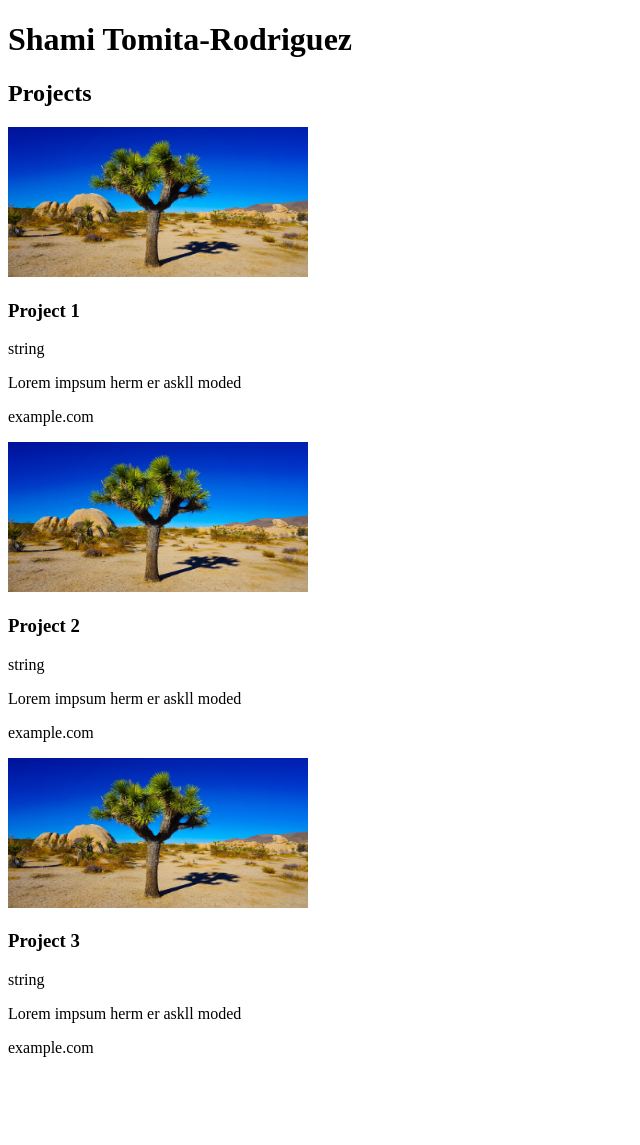
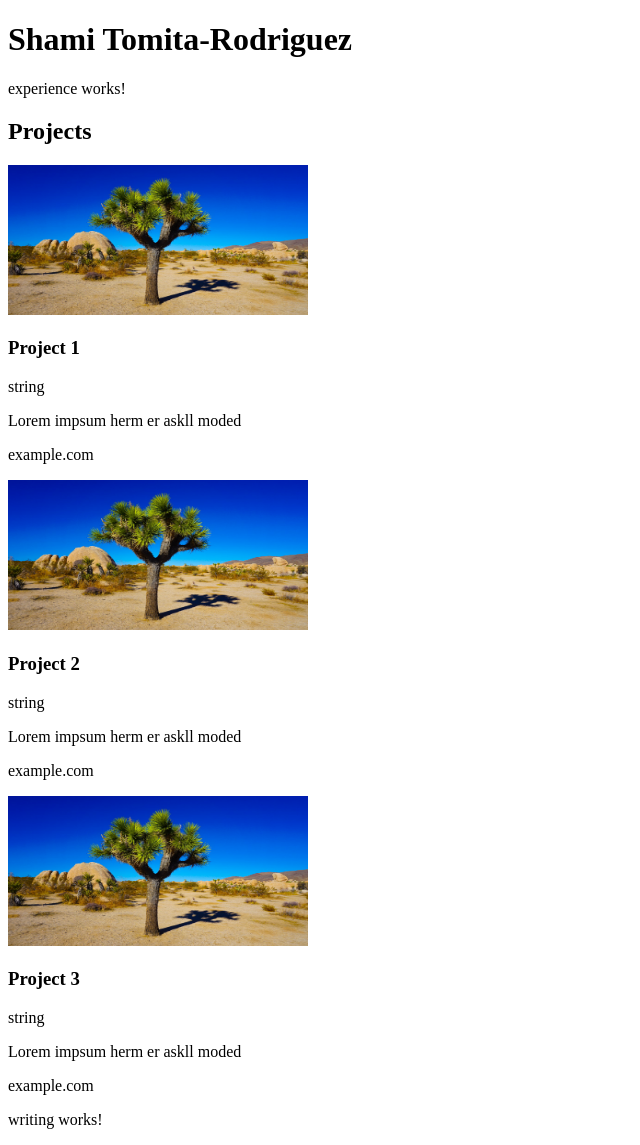
Before and after one commit to shamiguel/personal-portfolio, an Angular app: page / in a window 1280 px wide. Shown: the whole page, without its empty margins (0-640 px from the left). Before the commit the page ends 1073 px from the top, so only its background shows below. Built offline with nearby package versions, Linux system fonts and the light colour scheme.

Commit message:
Reformat and reorganize new components

```diff
--- a/src/app/app.component.html
+++ b/src/app/app.component.html
@@ -1,4 +1,5 @@
-<main>
-  <h1>{{this.portfolioTitle}}</h1>
+
 <app-main></app-main>
-</main>
+<app-experience></app-experience>
+<app-projects></app-projects>
+<app-writing></app-writing>
--- a/src/app/app.component.ts
+++ b/src/app/app.component.ts
@@ -3,25 +3,18 @@ import { CommonModule } from '@angular/common';
 import { RouterOutlet } from '@angular/router';
 import { MainComponent } from './main/main.component';
 import { PortfolioService } from './services/portfolio.service';
+import { ProjectsComponent } from './projects/projects.component';
+import { ExperienceComponent } from './experience/experience.component';
+import { WritingComponent } from './writing/writing.component';
 
 @Component({
   selector: 'app-root',
   standalone: true,
-  imports: [CommonModule, RouterOutlet, MainComponent],
+  imports: [CommonModule, RouterOutlet, MainComponent, ProjectsComponent, ExperienceComponent, WritingComponent],
   templateUrl: './app.component.html',
   styleUrls: ['./app.component.scss']
 })
 
 export class AppComponent {
   title = 'personal-portfolio';
-
-  portfolioTitle: String = "";
-
-  constructor(private portfolioService: PortfolioService){}
-
-  ngOnInit(): void {
-    this.portfolioService.getpPortfolioName().subscribe((data)=>{
-      this.portfolioTitle = data;
-    })
-  }
 }
--- a/src/app/main/main.component.html
+++ b/src/app/main/main.component.html
@@ -1,8 +1 @@
-<h2>{{this.section.name}}</h2>
-<div *ngFor="let project of this.projects">
-    <img src={{project.image}} width="300" height="150" >
-    <h3>{{project.name}}</h3>
-    <p>{{project.position}}</p>
-    <p>{{project.text}}</p>
-    <p>{{project.link}}</p>
-</div>
+<h1>{{this.portfolioTitle}}</h1>
--- a/src/app/main/main.component.ts
+++ b/src/app/main/main.component.ts
@@ -11,20 +11,13 @@ import { CommonModule } from '@angular/common';
 })
 export class MainComponent {
 
-  projects:Content[] = [];
-
-  section:Section = {
-    name: '',
-    display: false,
-    content: this.projects
-  };
+  portfolioTitle: String = "";
 
   constructor(private portfolioService: PortfolioService){}
 
-  ngOnInit():void{
-    this.portfolioService.getProjects().subscribe((data)=>{
-      this.section = data;
-      this.projects = this.section.content;
+  ngOnInit(): void {
+    this.portfolioService.getpPortfolioName().subscribe((data)=>{
+      this.portfolioTitle = data;
     })
   }
 
--- a/src/app/projects/projects.component.html
+++ b/src/app/projects/projects.component.html
@@ -1 +1,8 @@
-<p>projects works!</p>
+<h2>{{this.section.name}}</h2>
+<div *ngFor="let project of this.projects">
+    <img src={{project.image}} width="300" height="150" >
+    <h3>{{project.name}}</h3>
+    <p>{{project.position}}</p>
+    <p>{{project.text}}</p>
+    <p>{{project.link}}</p>
+</div>
--- a/src/app/projects/projects.component.ts
+++ b/src/app/projects/projects.component.ts
@@ -1,12 +1,30 @@
 import { Component } from '@angular/core';
+import { Content, Section } from '../../customize/interfaces';
+import { PortfolioService } from '../services/portfolio.service';
+import { CommonModule } from '@angular/common';
 
 @Component({
   selector: 'app-projects',
   standalone: true,
-  imports: [],
+  imports: [CommonModule],
   templateUrl: './projects.component.html',
   styleUrl: './projects.component.scss'
 })
 export class ProjectsComponent {
+  projects:Content[] = [];
 
+  section:Section = {
+    name: '',
+    display: false,
+    content: this.projects
+  };
+
+  constructor(private portfolioService: PortfolioService){}
+
+  ngOnInit():void{
+    this.portfolioService.getProjects().subscribe((data)=>{
+      this.section = data;
+      this.projects = this.section.content;
+    })
+  }
 }
```
